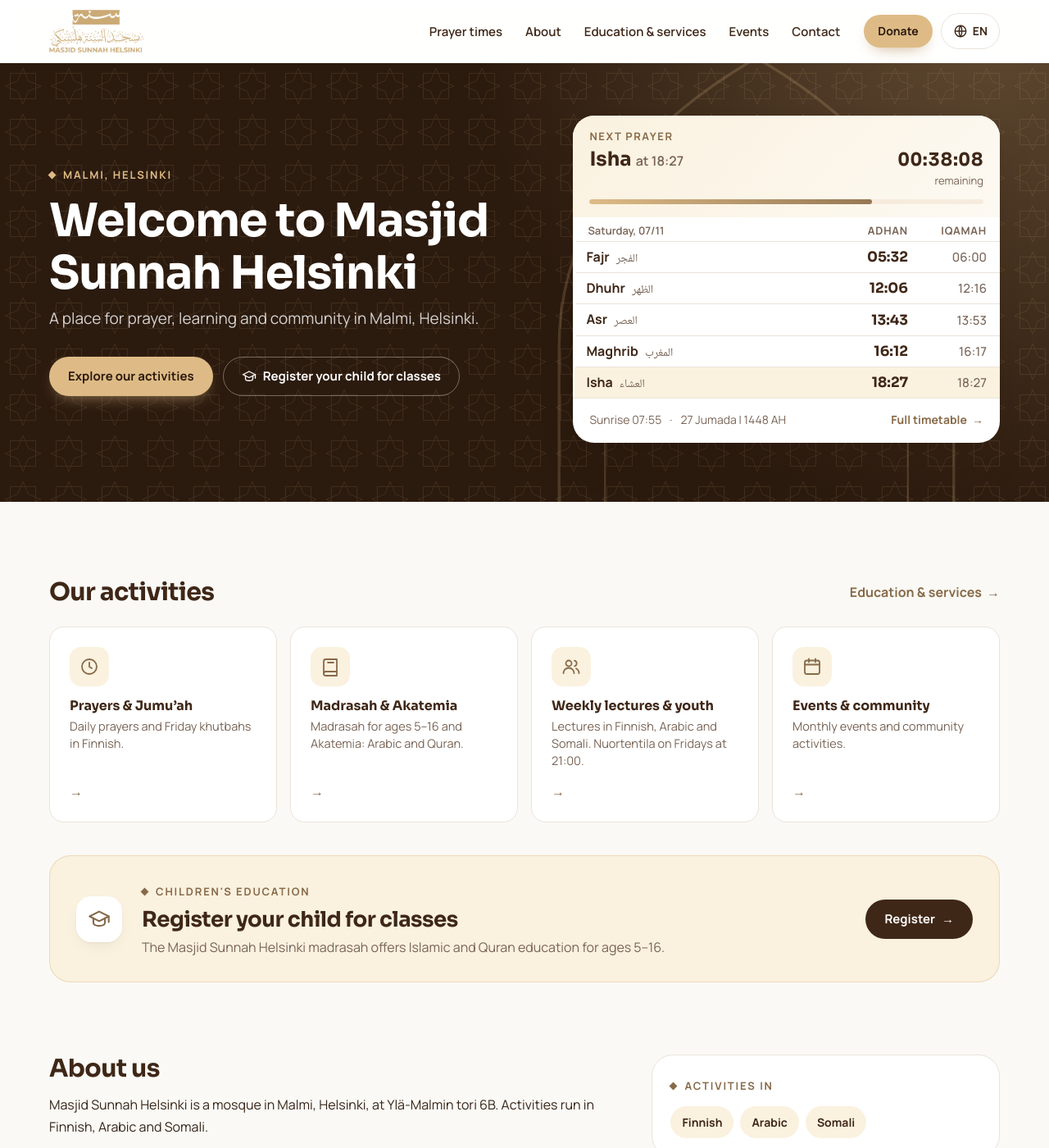
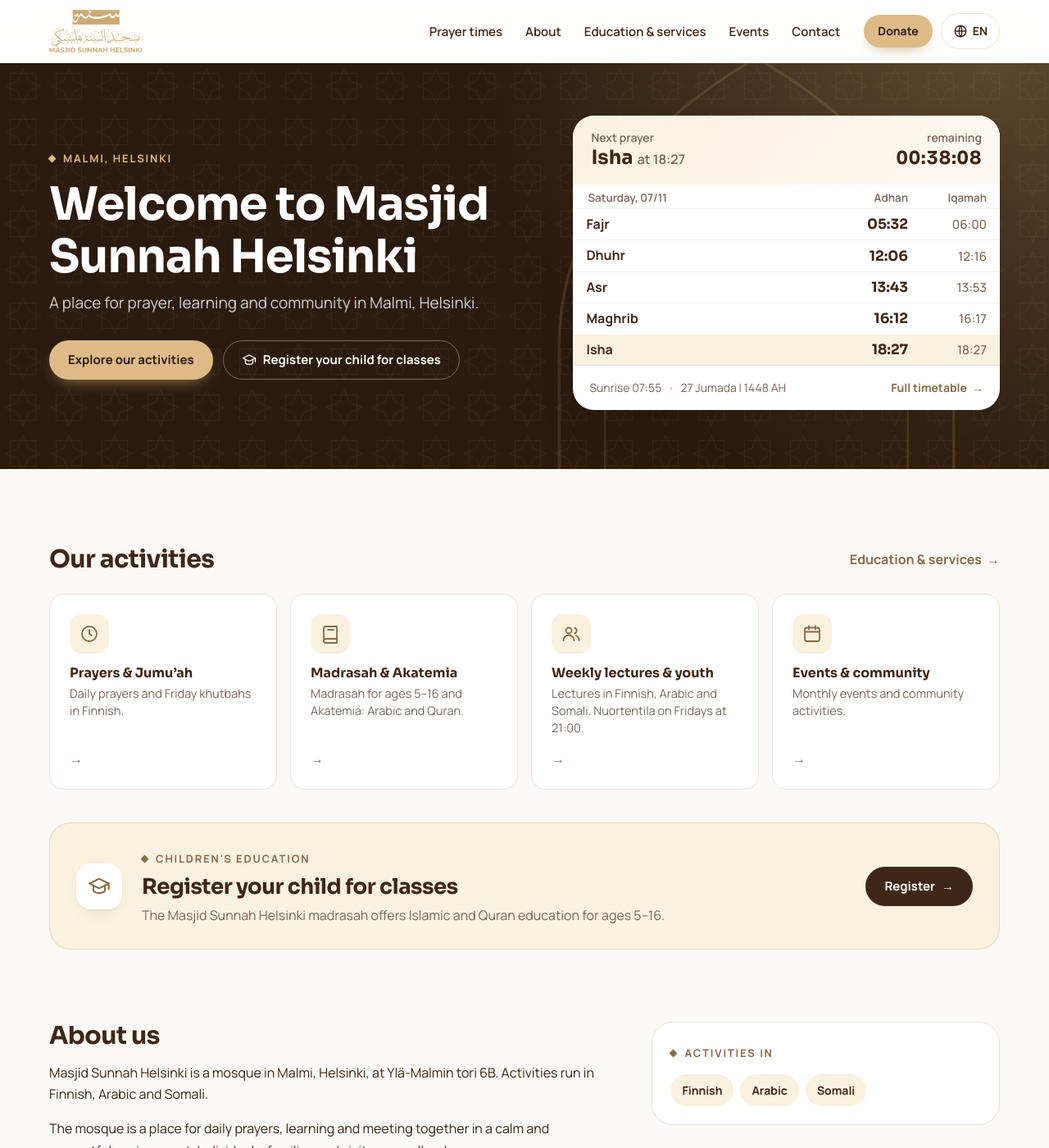
Before and after one commit to suomen-moskeijat/Masjid-sunnah, a Jekyll site: the page built from uusi/index.html, in a window 1280 px wide and 1400 px high. Shown: the whole window at 82% size. Built offline with Jekyll 4.4.1, drawn with Linux system fonts in a browser that asks for light colours.

Commit message:
Uusi ulkoasu: vähemmän visuaalista melua
- Rukouskortti: ei edistymispalkkia eikä arabiankielisiä nimiä
  muilla kielillä; seuraava rukous kahdelle riville; otsikot
  tavallisin kirjaimin; haaleammat erotinviivat
- Hero- ja sivuotsikoiden tähtikuvio hillitymmäksi
- Pikatoiminnot matalammiksi (pieni kuvake ilman palloa)

Co-Authored-By: Claude Opus 5.5 <noreply@anthropic.com>
Claude-Session: https://claude.ai/code/session_01Fn78vEnHGTYfe1exjJd3xJ

```diff
--- a/_includes/u/rukous.html
+++ b/_includes/u/rukous.html
@@ -1,13 +1,13 @@
 {%- comment -%}
-  Päivän rukousajat: seuraava rukous (aika, laskuri, edistyminen) ja päivän taulukko
+  Päivän rukousajat: seuraava rukous (aika ja laskuri) ja päivän taulukko
   (adhan + iqamah). Vaatii sivulle u/rukousdata.html:n. Parametrit: linkki (true = "Koko aikataulu"), tiivis (true = matalammat rivit etusivulle)
 {%- endcomment -%}
 <section class="rk{% if include.tiivis %} rk--tiivis{% endif %}" data-rk aria-label="{{ site.data.kaannokset.rukousajat.fi }}">
   <div class="rk__seuraava">
     <p class="rk__eyebrow">{% include k.html a="seuraava_rukous" %}</p>
+    <p class="rk__jaljella">{% include k.html a="jaljella" %}</p>
     <p class="rk__nimi"><span data-rk-nimi>&nbsp;</span> <span class="rk__klo" data-rk-klo></span></p>
-    <p class="rk__laskuri"><span class="rk__aika" data-rk-jaljella dir="ltr">--:--:--</span><small>{% include k.html a="jaljella" %}</small></p>
-    <div class="rk__palkki" aria-hidden="true"><span data-rk-palkki></span></div>
+    <p class="rk__aika" data-rk-jaljella dir="ltr">--:--:--</p>
   </div>
   <table class="rk__taulu">
     <caption class="u-nakymaton">{% include k.html a="paivan_ajat" %}</caption>
--- a/assets/css/uusi.css
+++ b/assets/css/uusi.css
@@ -544,3 +544,25 @@ body.on-valikko .u-pikanapit { display: none; }
 }
 /* Seuraava rukous: laskurin numerot samalle riville rukouksen nimen kanssa */
 .rk__seuraava { align-items: baseline; }
+
+/* ---------- 14. Vähemmän melua ---------- */
+/* Seuraava rukous kahdella rivillä: otsikot ylhäällä, nimi ja laskuri alla; ei edistymispalkkia */
+.rk__seuraava, .rk--tiivis .rk__seuraava { grid-template-columns: 1fr auto; align-items: baseline; gap: 2px 16px; padding: 14px 20px 14px; }
+.rk__eyebrow, .rk__jaljella { grid-column: auto; font: 600 14px/1.3 var(--ft); letter-spacing: 0; text-transform: none; color: var(--hieno); }
+html[lang="ar"] .rk__eyebrow { font-size: 14px; }
+.rk__jaljella { text-align: end; }
+.rk__nimi, .rk--tiivis .rk__nimi { margin-top: 0; font-size: 24px; }
+.rk__aika, .rk--tiivis .rk__aika { font-size: 22px; text-align: end; }
+@media (min-width: 1024px) { .rk__nimi { font-size: 28px; } .rk__aika { font-size: 26px; } .rk__seuraava, .rk--tiivis .rk__seuraava { padding: 18px 22px; } }
+/* Taulukko: otsikot tavallisin kirjaimin, haaleammat erotinviivat */
+.rk__taulu thead th { letter-spacing: 0; text-transform: none; font-weight: 600; font-size: 13.5px; }
+.rk__taulu tbody tr { border-top-color: color-mix(in srgb, var(--raja) 55%, var(--pinta)); }
+.rk__taulu tbody tr.rk__rivi--seuraava, .rk__taulu tbody tr.rk__rivi--seuraava + tr { border-top-color: transparent; }
+/* Herokuvio hillitymmäksi */
+.u-hero .u-kuvio { opacity: .05; }
+.u-hero__kaari { opacity: .09; }
+@media (min-width: 1024px) { .u-hero .u-kuvio { opacity: .07; } .u-hero__kaari { opacity: .14; } }
+/* Pikatoiminnot matalammiksi: pieni kuvake ilman palloa */
+.u-pikatoiminnot a { gap: 6px; padding: 12px 6px 11px; }
+.u-pikatoiminnot .u-ikoni { width: auto; height: auto; background: none; border-radius: 0; color: var(--kulta-teksti); }
+.u-sivuhero .u-kuvio { opacity: .06; }
--- a/assets/js/uusi.js
+++ b/assets/js/uusi.js
@@ -93,7 +93,6 @@
   var RUKOUKSET = ['fajr', 'sunrise', 'dhuhr', 'asr', 'maghrib', 'isha'];
   var VARSINAISET = ['fajr', 'dhuhr', 'asr', 'maghrib', 'isha'];
   var CSV = { fajr: 'fajr', sunrise: 'auringonnousu', dhuhr: 'dhuhr', asr: 'asr', maghrib: 'maghrib', isha: 'isha' };
-  var ARABIAKSI = { fajr: 'الفجر', sunrise: 'الشروق', dhuhr: 'الظهر', asr: 'العصر', maghrib: 'المغرب', isha: 'العشاء', jumua: 'الجمعة' };
   var NIMET = {
     fi: { fajr: 'Fajr', sunrise: 'Auringonnousu', dhuhr: 'Dhuhr', asr: 'Asr', maghrib: 'Maghrib', isha: 'Isha', jumua: "Jumu'a", huomenna: 'huomenna', klo: 'klo', pv: 'Päivä', nousu: 'Nousu' },
     en: { fajr: 'Fajr', sunrise: 'Sunrise', dhuhr: 'Dhuhr', asr: 'Asr', maghrib: 'Maghrib', isha: 'Isha', jumua: "Jumu'ah", huomenna: 'tomorrow', klo: 'at', pv: 'Day', nousu: 'Sunrise' },
@@ -209,10 +208,6 @@
         var th = document.createElement('th');
         th.scope = 'row';
         th.textContent = rukousNimi(n, t.jumua);
-        var ar = document.createElement('span');
-        ar.className = 'rk__ar'; ar.lang = 'ar';
-        ar.textContent = (n === 'dhuhr' && t.jumua) ? ARABIAKSI.jumua : ARABIAKSI[n];
-        th.appendChild(ar);
         var td1 = document.createElement('td'); td1.textContent = aika(t[n]);
         var td2 = document.createElement('td'); td2.textContent = t.iqamah[n] ? aika(t.iqamah[n]) : '';
         tr.appendChild(th); tr.appendChild(td1); tr.appendChild(td2);
@@ -227,13 +222,11 @@
     var nyt = new Date(), s = nykytila.seuraava, e = nykytila.edellinen;
     if (!(s.aika instanceof Date) || isNaN(s.aika)) return;
     if (s.aika <= nyt) { piirraPaiva(); return; }
-    var osuus = (e && e.aika) ? Math.min(1, Math.max(0, (nyt - e.aika) / (s.aika - e.aika))) : 0;
     var nimi = rukousNimi(s.nimi, !s.huomenna && nykytila.tanaan.jumua) + (s.huomenna ? ' (' + N().huomenna + ')' : '');
     kaikki('[data-rk]').forEach(function (rk) {
       rk.querySelector('[data-rk-nimi]').textContent = nimi;
       rk.querySelector('[data-rk-klo]').textContent = N().klo + ' ' + aika(s.aika);
       rk.querySelector('[data-rk-jaljella]').textContent = kesto(s.aika - nyt);
-      rk.querySelector('[data-rk-palkki]').style.width = (osuus * 100).toFixed(1) + '%';
     });
   }
 
```
